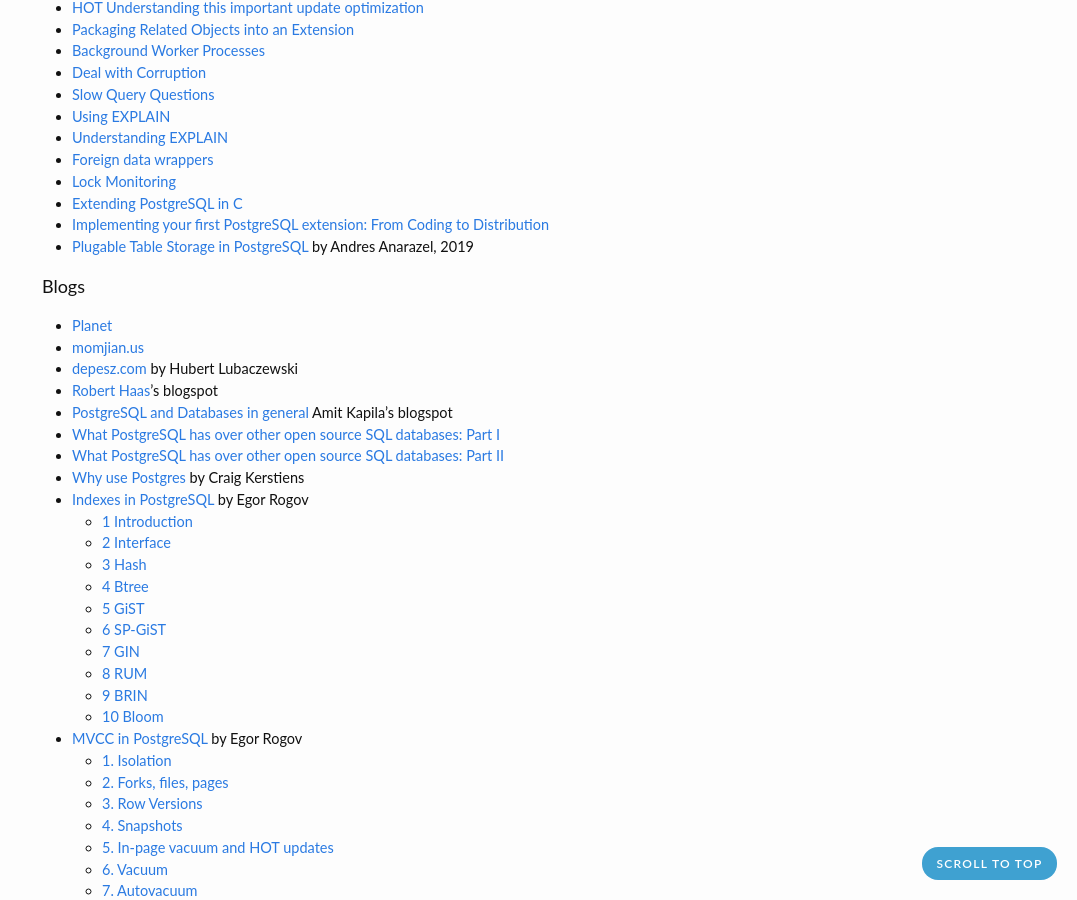
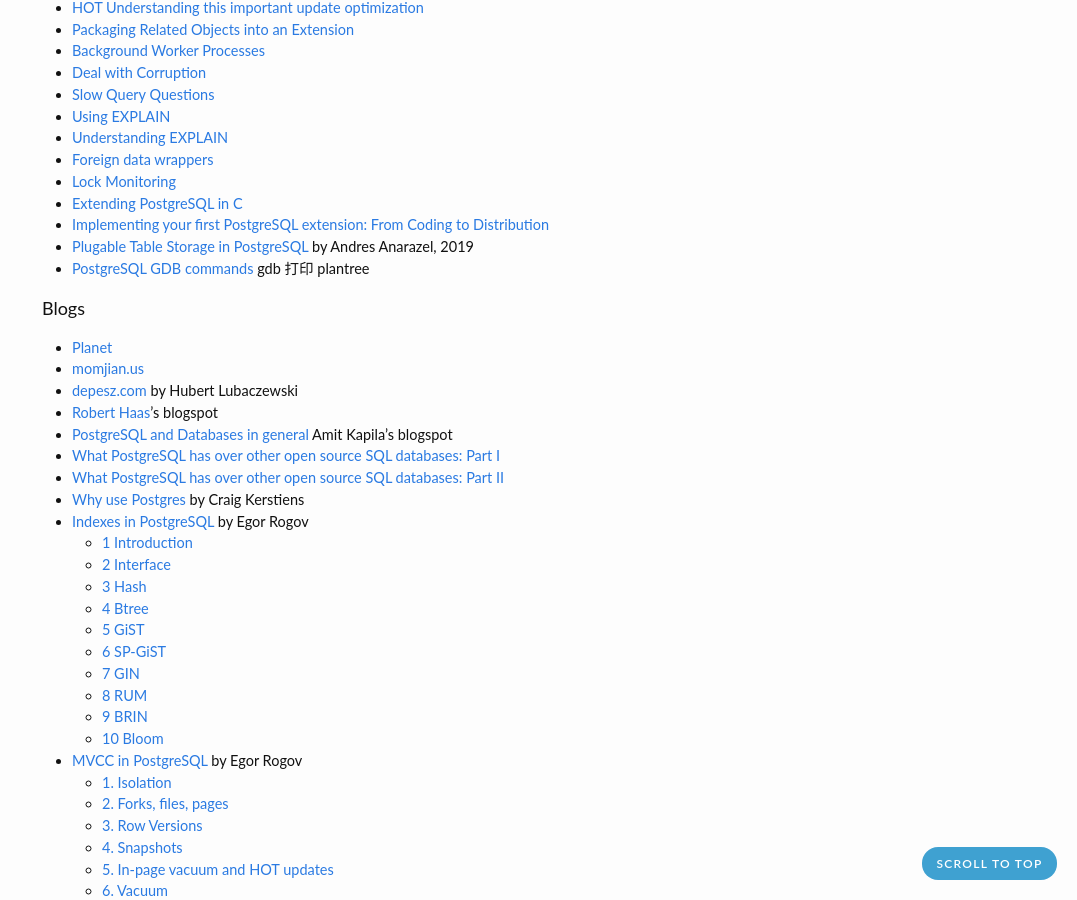
Before and after one commit to zhjwpku/zhjwpku.github.io, a Jekyll site: the page built from _posts/2022-07-12-awesome-postgres.md, in a window 1280 px wide and 900 px high, scrolled down 524 px. Shown: the whole window, without its empty margins (203-1280 px from the left). Built offline with Jekyll 4.4.1, drawn with Linux system fonts in a browser that asks for light colours; comment, search, counter and statistics services are not loaded.

Commit message:
PostgreSQL GDB commands
Signed-off-by: Junwang Zhao <zhjwpku@gmail.com>

```diff
--- a/_posts/2022-07-12-awesome-postgres.md
+++ b/_posts/2022-07-12-awesome-postgres.md
@@ -35,6 +35,7 @@
 - [Extending PostgreSQL in C](https://pgconf.ru/media/2020/02/19/Extending_PostgreSQL_in_C.pdf)
 - [Implementing your first PostgreSQL extension: From Coding to Distribution](https://www.postgresql.eu/events/pgconfeu2019/sessions/session/2641/slides/265/Implementing%20your%20first%20PostgreSQL%20extension.pdf)
 - [Plugable Table Storage in PostgreSQL](https://www.youtube.com/watch?v=mTfvA9EQIz8) by Andres Anarazel, 2019
+- [PostgreSQL GDB commands](https://github.com/tvondra/gdbpg) gdb 打印 plantree
 
 <h4>Blogs</h4>
 
```
